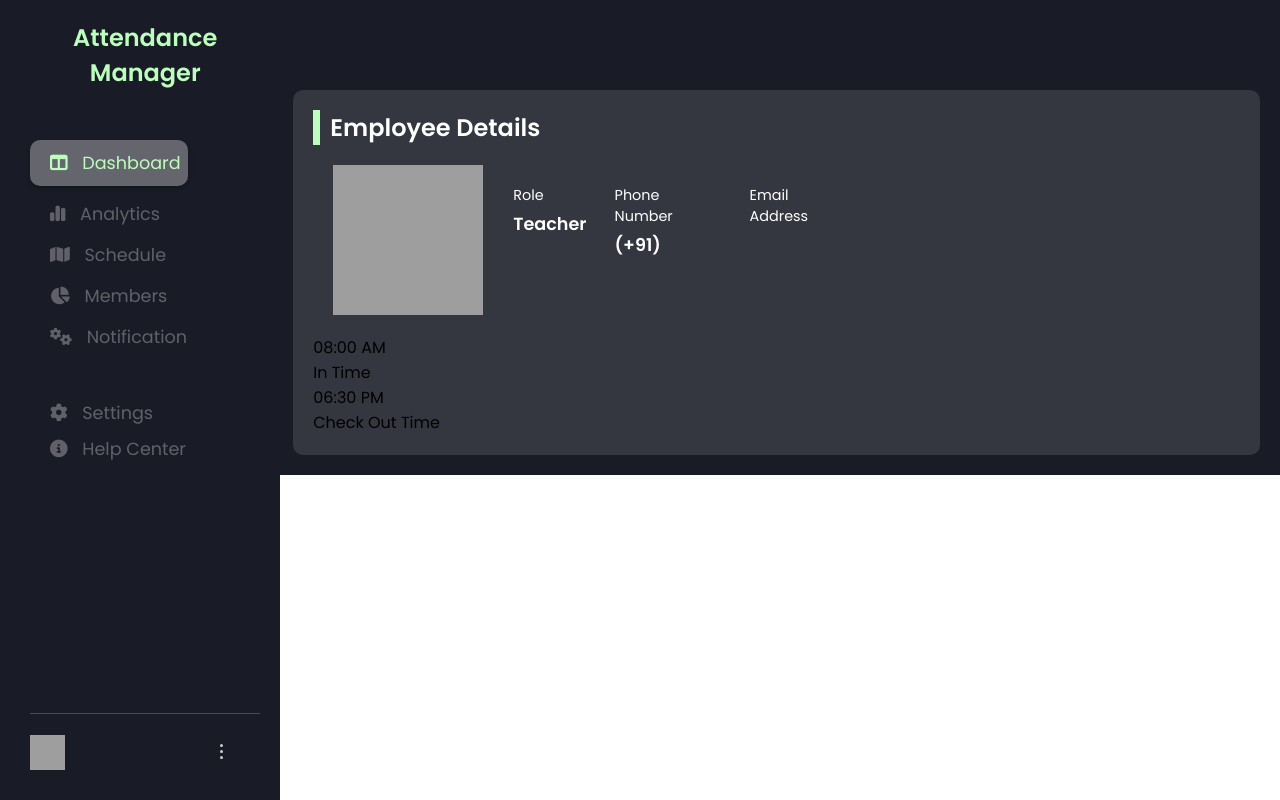
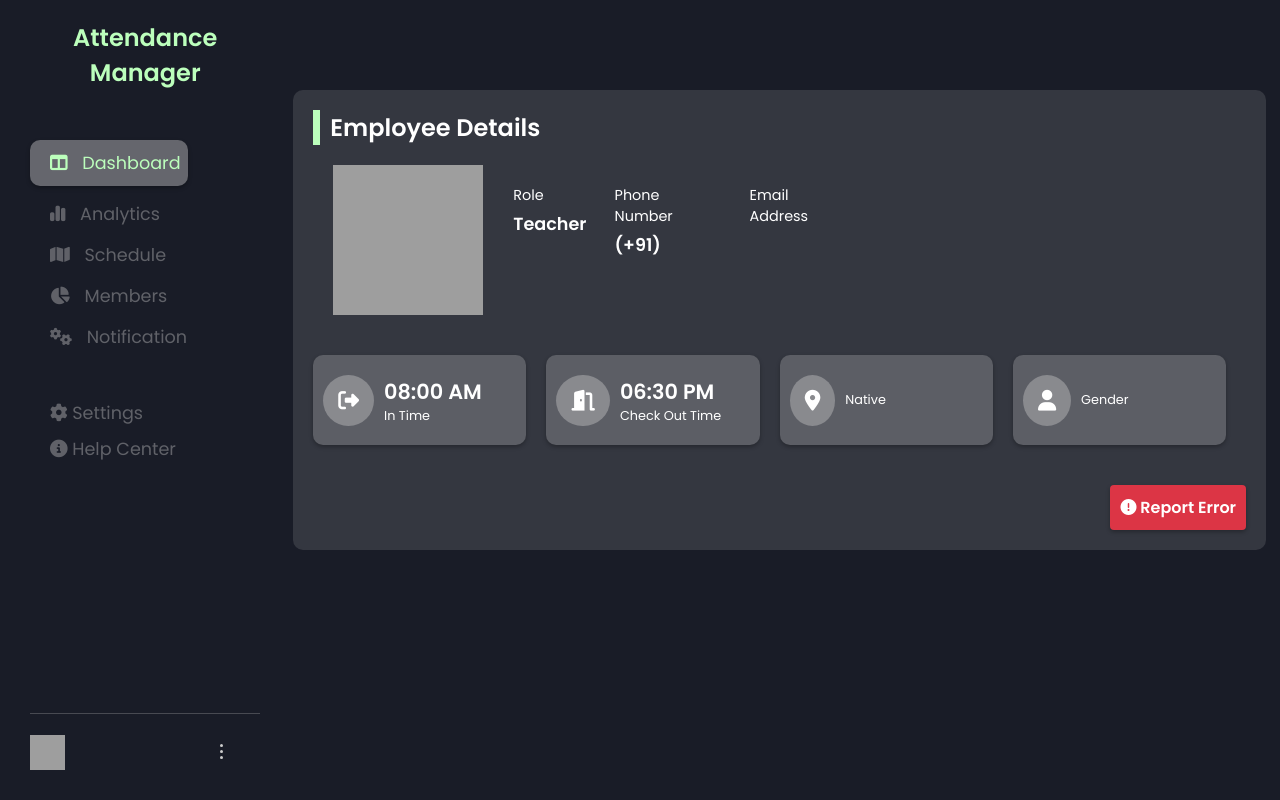
Before and after one commit to Harikesh-14/Express-JS-Projects, a Node server app: template AttendanceManagement/views/dashboard.ejs in a window 1280 px wide. Run offline with Node 20, Linux system fonts and the light colour scheme; the template is opened without the code that fills it, so the values that code supplies are empty; some libraries are stand-ins or nearby versions; grey boxes are pictures that could not be loaded.

Commit message:
50% Dashboard

```diff
--- a/AttendanceManagement/Routes/circuit.js
+++ b/AttendanceManagement/Routes/circuit.js
@@ -25,8 +25,9 @@
             const emailID = userDetails.emailID;
             const phoneNumber = userDetails.phoneNumber;
             const teacherID = userDetails.teacherID;
-            // res.send(`Welcome ${firstName}! You are from ${location}`);
-            res.render('dashboard', {firstName, teacherID, lastName, emailID, phoneNumber}) // don't use forward slash
+            const location = userDetails.location;
+            const gender = userDetails.gender;
+            res.render('dashboard', {firstName, teacherID, lastName, emailID, phoneNumber, location, gender}) // don't use forward slash
         } else{
             res.send(`Login Failed`)
         }
--- a/AttendanceManagement/public/css/dashboard.css
+++ b/AttendanceManagement/public/css/dashboard.css
@@ -6,13 +6,10 @@
     font-family: 'Poppins';
 }
 
-i {
-    margin-right: 10px;
-}
-
 .mainContainer{
     display: flex;
     flex-direction: row;
+    height: 100vh;
 }
 
 .mainContainer .sideBar {
@@ -49,6 +46,11 @@
     list-style: none;
     font-size: 1.1rem;
     cursor: pointer;
+}
+
+.mainContainer .sideBar .mainTools ul li>i{
+    margin-right: 10px;
+
 }
 
 .mainContainer .sideBar .mainTools ul li:hover {
@@ -217,6 +219,71 @@
     font-weight: bold;
 }
 
+.firstSection .infoForFaculty{
+    display: flex;
+    flex-direction: row;
+    padding: 20px 0;
+}
+
+.firstSection .infoForFaculty .facultyInfo{
+    display: flex;
+    flex-direction: row;
+    align-items: center;
+    width: 220px;
+    height: 70px;
+    background-color: #cccccc42;
+    padding: 10px;
+    border-radius: 10px;
+    margin-right: 20px;
+    box-shadow: 0 2px 4px 0 rgba(0, 0, 0, 0.29);
+    cursor: pointer;
+}
+
+.firstSection .infoForFaculty .facultyInfo>p{
+    text-align: center;
+    font-size: 1.3rem;
+    padding: 10px 15px;
+    background-color: #cccccc65;
+    border-radius: 100%;
+    color: #fff;
+}
+
+.firstSection .infoForFaculty .facultyInfo .bunch{
+    padding: 0 10px;
+    color: #fff;
+}
+
+.infoForFaculty .facultyInfo .bunch p:nth-child(1){
+    font-size: 1.3rem;
+    font-weight: bold;
+}
+
+.infoForFaculty .facultyInfo .bunch p:nth-child(2){
+    font-size: 0.8rem;
+}
+
+.firstSection .reportError{
+    padding: 20px 0;
+}
+
+.firstSection .reportError button{
+    padding: 10px;
+    background-color: #DC3545;
+    border: none;
+    border-radius: 4px;
+    font-size: 1rem;
+    font-weight: bold;
+    color: #fff;
+    float: right;
+    cursor: pointer;
+    box-shadow: 0 2px 4px 0 rgba(0, 0, 0, 0.29);
+}
+
+.firstSection .reportError button:hover{
+    background-color: #b02b38;
+    box-shadow: 0 0 0 0 rgba(0, 0, 0, 0.29);
+}
+
 .hide{
     display: none;
 }
--- a/AttendanceManagement/public/js/dashboard.js
+++ b/AttendanceManagement/public/js/dashboard.js
@@ -12,3 +12,9 @@
         toggleDialogBox.classList.add('hide');
     }
 })
+
+let logoutButton = document.getElementById('logoutButton')
+
+logoutButton.addEventListener('click', () => {
+    location.href = '/'
+})
--- a/AttendanceManagement/views/dashboard.ejs
+++ b/AttendanceManagement/views/dashboard.ejs
@@ -54,7 +54,7 @@
                 </div>
 
                 <div class="toggleDialogBox hide" id="toggleDialogBox">
-                    <button type="button">Logout</button>
+                    <button type="button" id="logoutButton">Logout</button>
                 </div>
             </div>
         </div>
@@ -91,18 +91,46 @@
                         </div>
                     </div>
                 </div>
+
                 <!-- important info -->
                 <div class="infoForFaculty">
                     <!-- in time of the employee -->
-                    <div class="inTime">
-                        <p>08:00 AM</p>
-                        <p>In Time</p>
+                    <div class="facultyInfo">
+                        <p><i class="fa-solid fa-right-from-bracket"></i></p>
+                        <div class="bunch">
+                            <p>08:00 AM</p>
+                            <p>In Time</p>
+                        </div>
                     </div>
 
-                    <div class="outTime">
-                        <p>06:30 PM</p>
-                        <p>Check Out Time</p>
+                    <div class="facultyInfo">
+                        <p><i class="fa-solid fa-door-open"></i></p>
+                        <div class="bunch">
+                            <p>06:30 PM</p>
+                            <p>Check Out Time</p>
+                        </div>
                     </div>
+
+                    <div class="facultyInfo">
+                        <p><i class="fa-solid fa-location-dot"></i></p>
+                        <div class="bunch">
+                            <p><%= location %></p>
+                            <p>Native</p>
+                        </div>
+                    </div>
+
+                    <div class="facultyInfo">
+                        <p><i class="fa-solid fa-user"></i></p>
+                        <div class="bunch">
+                            <p><%= gender %></p>
+                            <p>Gender</p>
+                        </div>
+                    </div>
+                </div>
+
+                <!-- report error button -->
+                <div class="reportError">
+                    <button type="button" class="report"><i class="fa-solid fa-circle-exclamation"></i> Report Error</button>
                 </div>
             </div>
         </div>
```
